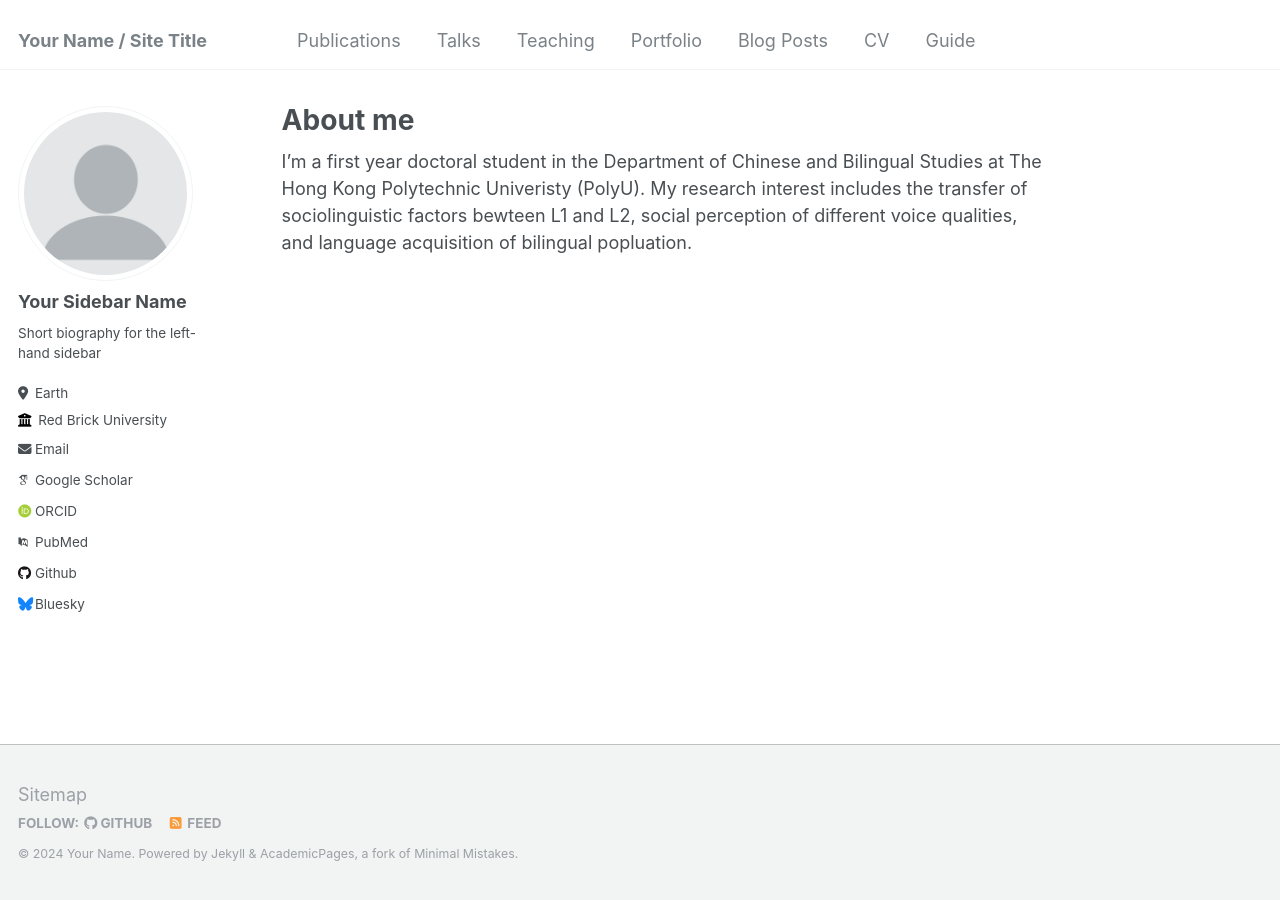
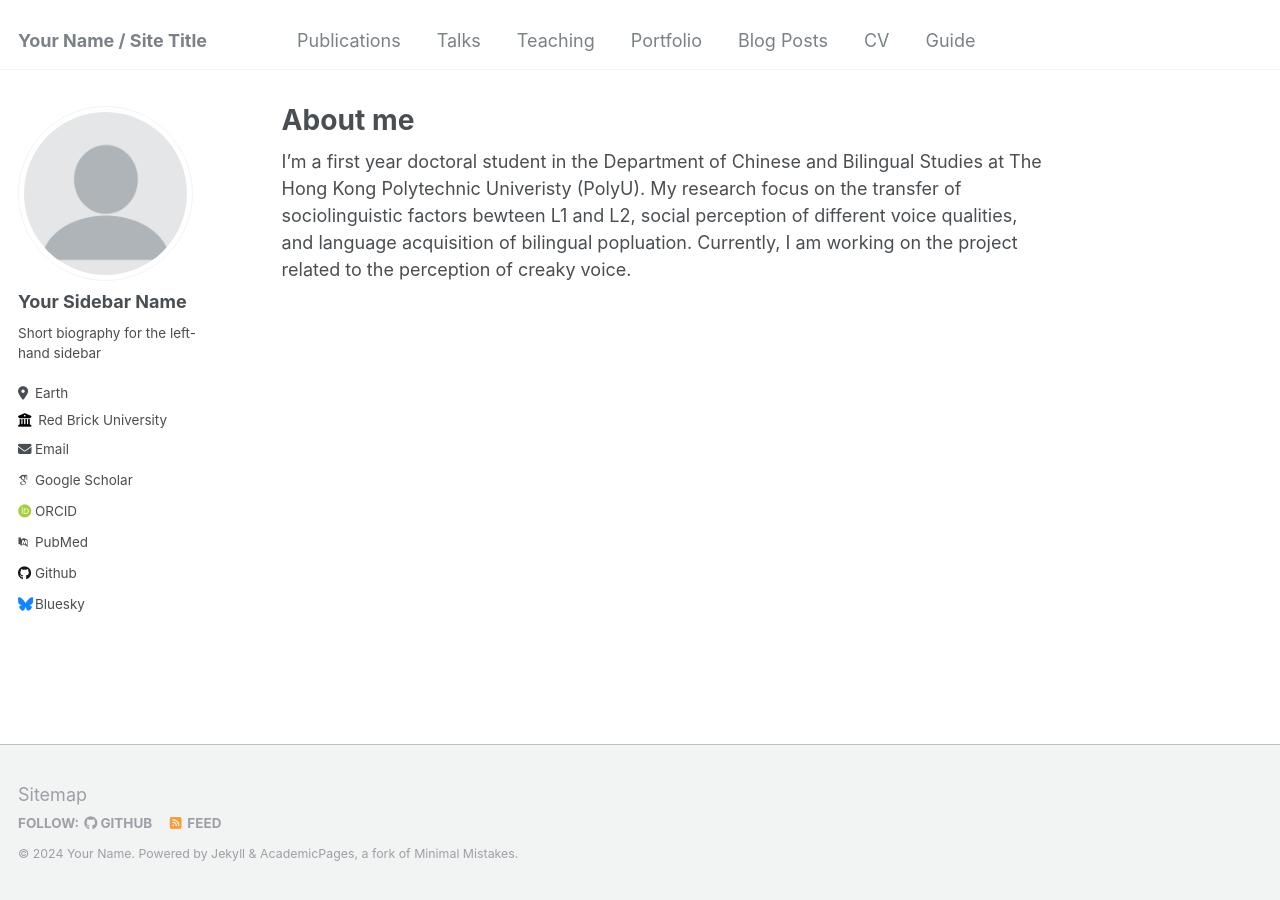
Before and after one commit to baolade/vickyacademic, a Jekyll site: the page built from _pages/about.md, in a window 1280 px wide. Built offline with Jekyll 4.4.1, drawn with Linux system fonts in a browser that asks for light colours; some web fonts are replaced.

Commit message:
Update about.md

```diff
--- a/_pages/about.md
+++ b/_pages/about.md
@@ -7,4 +7,4 @@ redirect_from:
   - /about.html
 ---
 
-I'm a first year doctoral student in the Department of Chinese and Bilingual Studies at The Hong Kong Polytechnic Univeristy (PolyU). My research interest includes the transfer of sociolinguistic factors bewteen L1 and L2, social perception of different voice qualities, and language acquisition of bilingual popluation.
+I'm a first year doctoral student in the Department of Chinese and Bilingual Studies at The Hong Kong Polytechnic Univeristy (PolyU). My research focus on the transfer of sociolinguistic factors bewteen L1 and L2, social perception of different voice qualities, and language acquisition of bilingual popluation. Currently, I am working on the project related to the perception of creaky voice.
```
